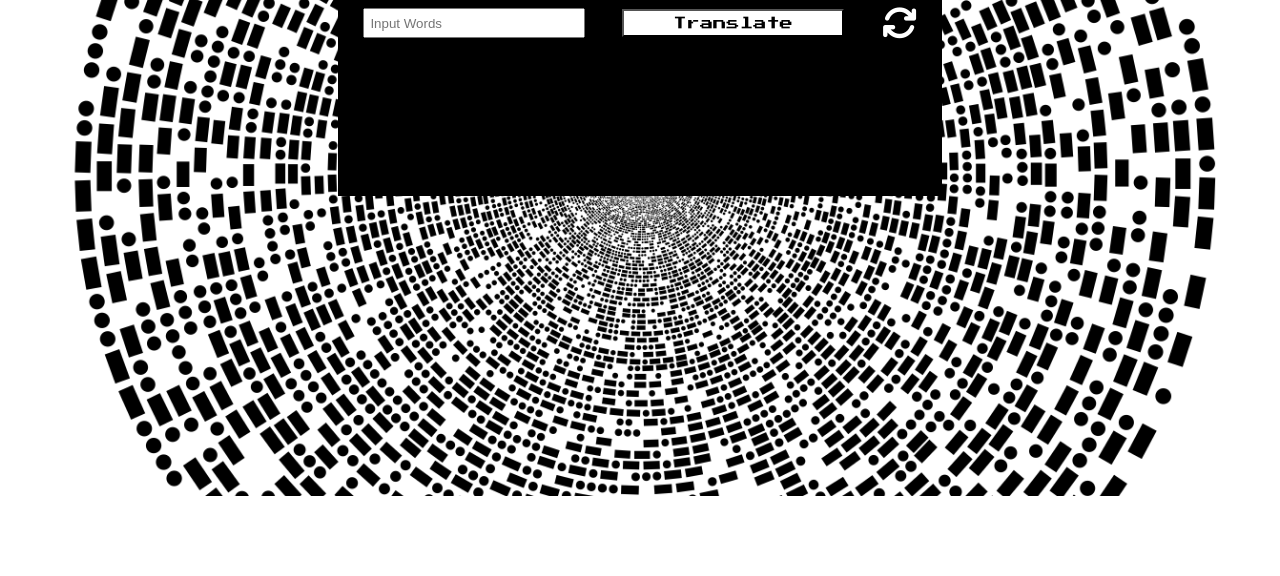
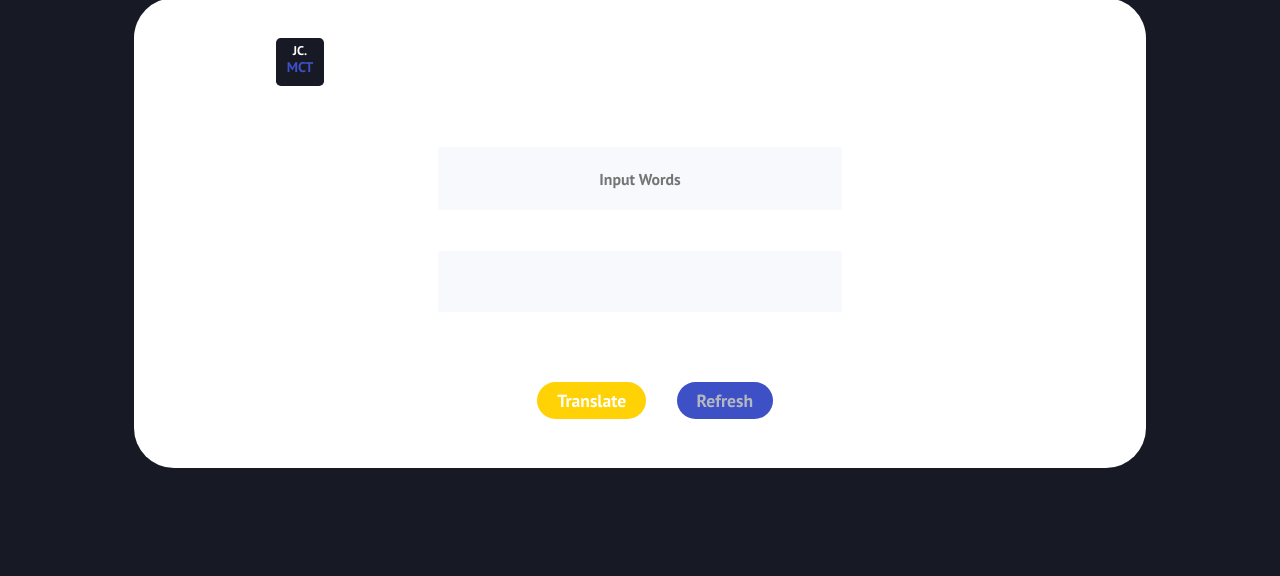
Before and after one commit to joecalleya/morse-translator, a website with bundled scripts: page index.html in a window 1280 px wide. Shown: the part 224-800 px from the top of the page. Built offline with nearby package versions, Linux system fonts and the light colour scheme.

Commit message:
changed styleing to be more comtemporary

```diff
--- a/index.html
+++ b/index.html
@@ -9,20 +9,20 @@
 </head>
 
 <body>
-    <img src="./assets/images/MorseCodeForever.png" alt="morse code">
+    <h1>M<span>C</span>T.</h1>
+    <h2>Morse Code Translator.</h1>
+
     <section>
-        <h1>Morse Code Translator</h1>
-
-        <form class="input">
-            <input class="input__text" type="text" placeholder="Input Words">
-            <button type="button" class="input__button">Translate</button>
-            <i class="fa fa-refresh" aria-hidden="true"></i>
-
+    <div class="boxbar">
+        <div class="box"><span>JC.</span><br>MCT</div>
+    </div>
+        <input class="input__text" type="text" placeholder="Input Words">
+        <div class="display__results">
+        </div>
+        <div class="input__buttons">
+            <span class="input__button">Translate</span>
+            <span class="input__refresh">Refresh</span>
         </form>
-
-        <div class="display__results">
-
-        </div>
     </section>
 </body>
 <script type="module" src="main.js"></script>
--- a/main.js
+++ b/main.js
@@ -5,7 +5,7 @@ import translateText from "./assets/scripts/translateText.js"
 const inputText = document.querySelector('.input__text');
 const inputButton = document.querySelector('.input__button');
 const displayResults = document.querySelector('.display__results');
-const refreshButton = document.querySelector('.fa-refresh');
+const refreshButton = document.querySelector('.input__refresh');
 
 inputButton.addEventListener('click', (event) => {
 
--- a/styles.scss
+++ b/styles.scss
@@ -1,72 +1,131 @@
-@import url('https://fonts.googleapis.com/css2?family=Press+Start+2P&display=swap');
-body
-    {
+@import url('https://fonts.googleapis.com/css2?family=PT+Sans:wght@700&display=swap');
+
+$font-family:'PT Sans',
+sans-serif;
+$first-color: rgb(23, 25, 37);
+$second-color: rgb(255, 255, 255);
+$third-color: rgb(61, 80, 198);
+$forth-color: rgb(248, 249, 253);
+$fifth-color: rgb(255, 210, 5);
+$sixth-color:rgb(179, 184, 192);
+
+h1 {
+    margin-top: 5%;
+    margin-bottom: 0;
+
+    span {
+        color: $third-color
+    }
+}
+
+body {
     display: flex;
     flex-direction: column;
     align-items: center;
-        justify-content : center;
-    }
-
-    img {
-        position: absolute;
-        height: 80%;
-        z-index: -999;
+    justify-content: center;
+    background-color: $first-color;
+    font-family: $font-family;
+    color: $second-color
 }
 
 section {
-        height: 30%;
-        font-family: 'Press Start 2P', cursive;
-        margin-top: 10%;
+    height: 60%;
+    width: 80%;
+    border-radius: 40px;
+    font-family: $font-family;
     display: flex;
     flex-direction: column;
     align-items: center;
     justify-items: center;
-        color: white;
-        background-color: black;
+    background-color: $second-color;
     font-size: 110%;
-        padding: 2%;
-
-        form {
-            width: 100%;
-            display: flex;
-            flex-direction: row;
-            flex-wrap: wrap;
-            justify-content: space-between;
-            align-items: center;
+    margin: 3%;
 
 
-        .input__button{
-            width: 40%;
-            padding: 1%;
-            font-family: 'Press Start 2P', cursive;
-            color: black;
-            background-color: white;
-            border-radius: 0;
-            &:hover {
-                color: white;
-                background-color: black;
-                }
-        }
-        .fa-refresh{
-            color: white;
-            background-color: black;
-            font-size: 200%;
-            &:hover{
-                transform: scale(1.2);
-            }
-        }
-        .input__text{
-            padding: 1%;
-            width: 40%;
+    .boxbar {
+
+        height: 80%;
+        width: 80%;
+
+
+        .box {
+            padding: 0.5%;
+            margin: 5%;
+            font-family: $font-family;
+            height: 40px;
+            width: 40px;
+            background-color: $first-color;
+            color: $third-color;
+            white-space: normal;
+            text-align: center;
+            border-radius: 10%;
+            font-size: 80%;
+
+            span {
+                color: $second-color;
+                font-size: 90%;
 
             }
         }
     }
 
-    .display__results{
-        width: 80%;
-        height: 100%;
-        font-size: 100%;
-        text-align: center;
+    .input__buttons {
+        width: 100%;
+        height: 110%;
+        display: flex;
+        flex-direction: row;
+        flex-wrap: wrap;
+        justify-content: center;
+        align-items: center;
+
+
+        .input__button {
+            font-family: $font-family;
+            margin: 3%;
+            font-family: $font-family;
+            color: $second-color;
+            background-color: $fifth-color;
+            padding: 7px 20px;
+            border-radius: 25px;
 
         }
+
+        .input__refresh {
+            font-family: $font-family;
+            color: $sixth-color;
+            background-color: $third-color;
+            padding: 7px 20px;
+            border-radius: 25px;
+
+        }
+
+    }
+
+    .input__text {
+        margin: 2%;
+        width: 40%;
+        height: 50%;
+        font-size: 90%;
+        font-family: $font-family;
+        color: $sixth-color;
+        background-color: $forth-color;
+        text-align: center;
+        border-radius: 1%;
+        border: 0;
+
+
+    }
+
+    .display__results {
+        margin: 2%;
+        width: 40%;
+        height: 50%;
+        font-size: 90%;
+        text-align: center;
+        color: $sixth-color;
+        font-family: $font-family;
+        background-color: $forth-color;
+        border-radius: 1%;
+
+    }
+}
```
Also changed, not shown: dist/main.dev.js, styles.css. Lines whose indentation alone changed are shown as unchanged.
